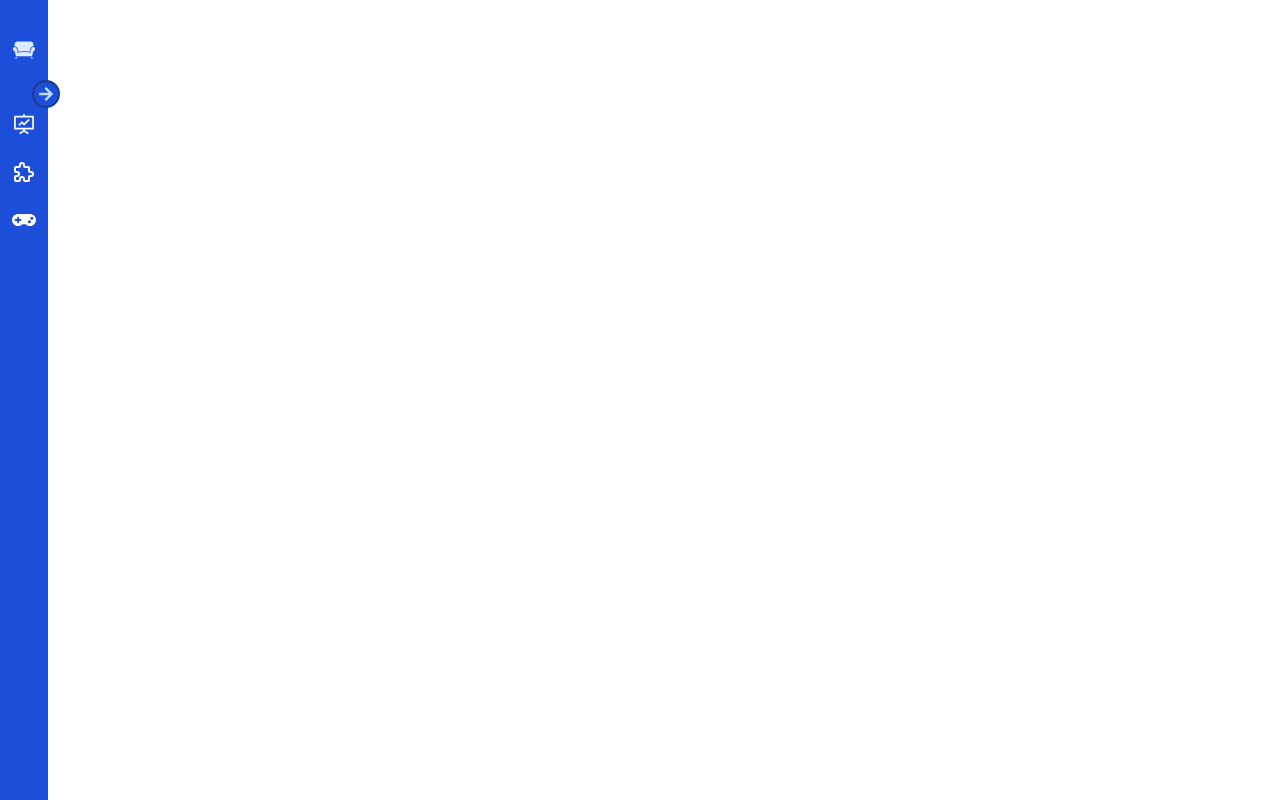
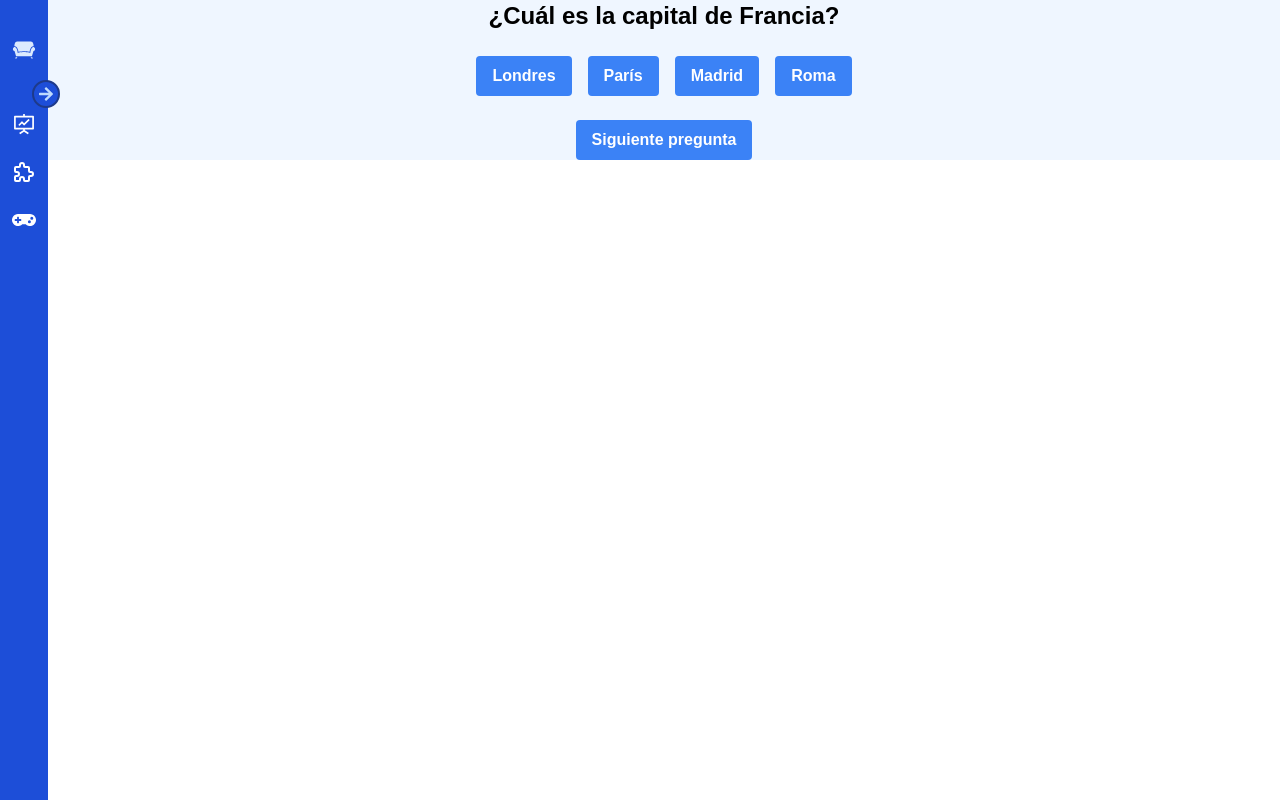
Before and after one commit to irenealcaine/el-rincon-de-no-pensar, a React (Create React App) app: page /games/quiz in a window 1280 px wide. Before the commit this address had no page. Built offline with nearby package versions, Linux system fonts and the light colour scheme.

Commit message:
Update 3 files

```diff
--- a/src/App.js
+++ b/src/App.js
@@ -14,6 +14,7 @@ import Watch from "./Components/Watch";
 import TicTacToeGame from "./Pages/TicTacToeGame";
 import Memory from "./Pages/Memory";
 import Idle from "./Pages/Idle";
+import Questions from "./Pages/Questions";
 
 function App() {
   return (
@@ -42,6 +43,7 @@ function App() {
               <Route path="/games/tic-tac-toe" element={<TicTacToeGame />} />
               <Route path="/games/memory" element={<Memory />} />
               <Route path="/games/idle" element={<Idle />} />
+              <Route path="/games/quiz" element={<Questions />} />
             </Routes>
           </div>
         </div>
--- /dev/null
+++ b/src/Components/QuestionGame.jsx
@@ -0,0 +1,99 @@
+import React, { useState } from "react";
+
+const questions = [
+  {
+    question: "¿Cuál es la capital de Francia?",
+    options: ["Londres", "París", "Madrid", "Roma"],
+    answer: "París",
+  },
+  {
+    question: "¿Cuál es el río más largo del mundo?",
+    options: ["Nilo", "Amazonas", "Yangtsé", "Misisipi"],
+    answer: "Amazonas",
+  },
+  // Agrega más preguntas aquí
+];
+
+const QuestionGame = () => {
+  const [currentQuestion, setCurrentQuestion] = useState(0);
+  const [selectedOption, setSelectedOption] = useState("");
+  const [score, setScore] = useState(0);
+  const [showScore, setShowScore] = useState(false);
+
+  const handleOptionSelect = (option) => {
+    setSelectedOption(option);
+  };
+
+  const handleNextQuestion = () => {
+    if (selectedOption === questions[currentQuestion].answer) {
+      setScore(score + 1);
+    }
+
+    setSelectedOption("");
+    setCurrentQuestion(currentQuestion + 1);
+  };
+
+  const handleFinishGame = () => {
+    if (selectedOption === questions[currentQuestion].answer) {
+      setScore(score + 1);
+    }
+
+    setShowScore(true);
+  };
+
+  return (
+    <div className="container mx-auto">
+      {showScore ? (
+        <div className="text-center">
+          <h2 className="text-4xl font-bold">
+            ¡Tu puntuación es {score} de {questions.length}!
+          </h2>
+          <button
+            className="bg-blue-500 hover:bg-blue-700 text-white font-bold py-2 px-4 mt-4 rounded"
+            onClick={() => window.location.reload()}
+          >
+            Jugar de nuevo
+          </button>
+        </div>
+      ) : (
+        <div className="text-center">
+          <h2 className="text-2xl font-bold mb-4">
+            {questions[currentQuestion].question}
+          </h2>
+          <div className="flex justify-center">
+            {questions[currentQuestion].options.map((option, index) => (
+              <button
+                key={index}
+                className={`bg-blue-500 hover:bg-blue-700 text-white font-bold py-2 px-4 m-2 rounded ${
+                  selectedOption === option ? "bg-blue-700" : ""
+                }`}
+                onClick={() => handleOptionSelect(option)}
+              >
+                {option}
+              </button>
+            ))}
+          </div>
+          {currentQuestion < questions.length - 1 ? (
+            <button
+              className="bg-blue-500 hover:bg-blue-700 text-white font-bold py-2 px-4 mt-4 rounded"
+              onClick={handleNextQuestion}
+              disabled={!selectedOption}
+            >
+              Siguiente pregunta
+            </button>
+          ) : (
+            <button
+              className="bg-blue-500 hover:bg-blue-700 text-white font-bold py-2 px-4 mt-4 rounded"
+              onClick={handleFinishGame}
+              disabled={!selectedOption}
+            >
+              Finalizar juego
+            </button>
+          )}
+        </div>
+      )}
+    </div>
+  );
+};
+
+export default QuestionGame;
--- /dev/null
+++ b/src/Pages/Questions.jsx
@@ -0,0 +1,11 @@
+import QuestionGame from "../Components/QuestionGame.jsx";
+
+const Questions = () => {
+  return (
+    <div>
+      <QuestionGame />
+    </div>
+  );
+};
+
+export default Questions;
```
